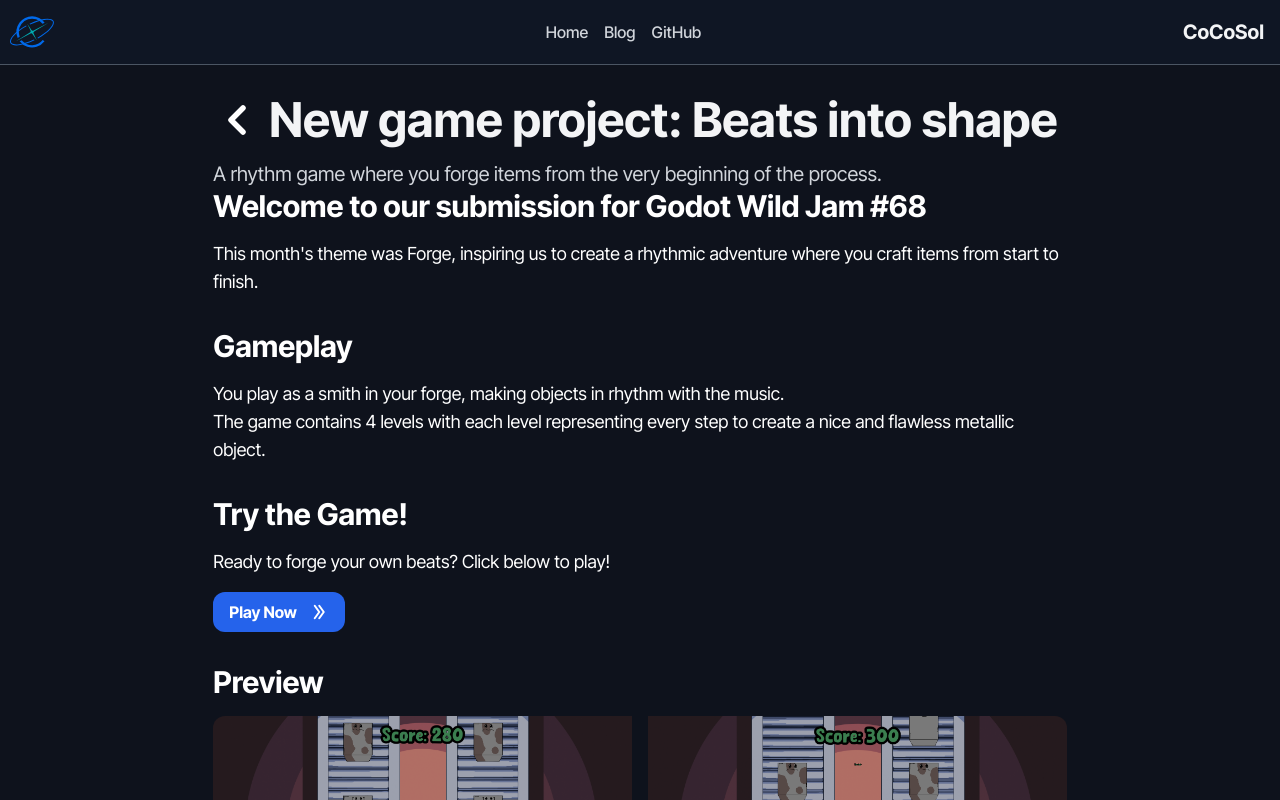
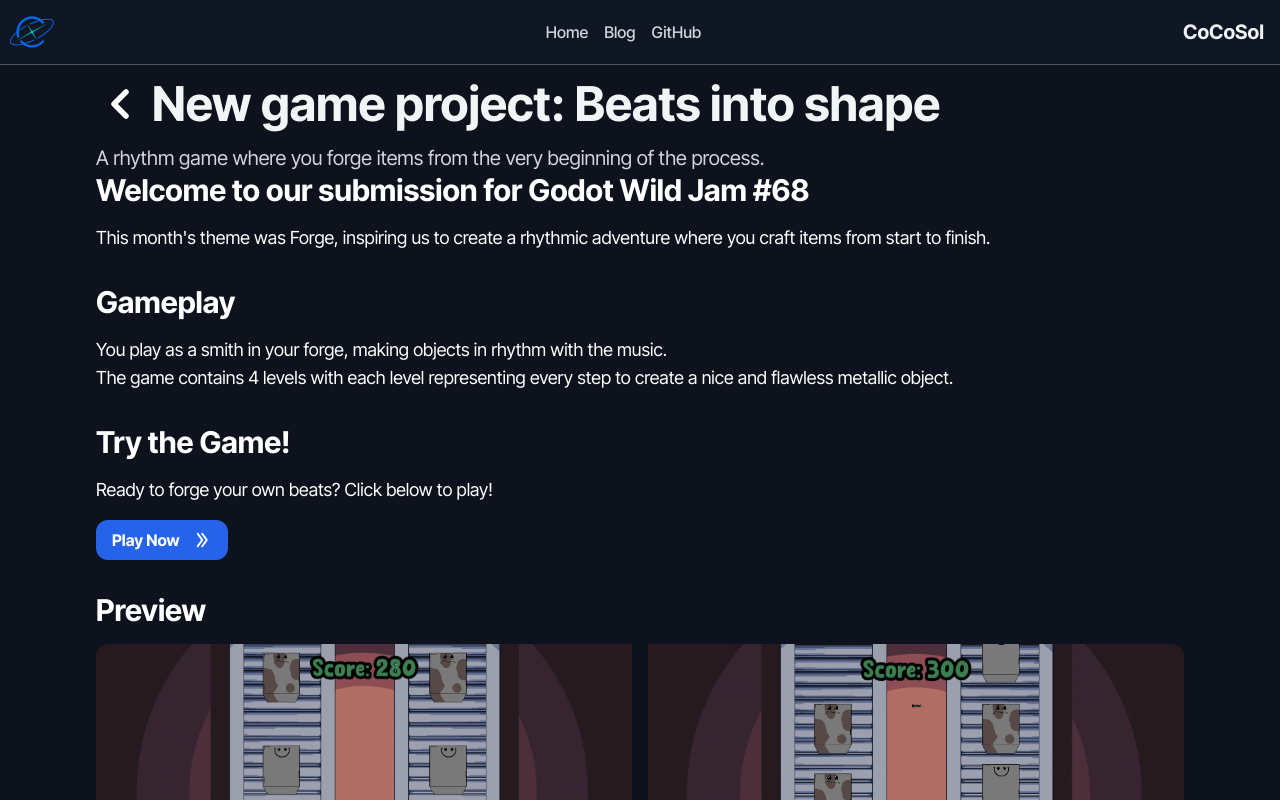
Before and after one commit to CoCoSol007/website, a SvelteKit app: page /blog/beats-into-shapes in a window 1280 px wide. Shown: the top 800 px of the page. Built offline with nearby package versions, Linux system fonts and the light colour scheme; what taos would draw is missing.

Commit message:
Update global article styling

```diff
--- a/src/routes/blog/beats-into-shapes/+page.svelte
+++ b/src/routes/blog/beats-into-shapes/+page.svelte
@@ -7,8 +7,8 @@
     import image5 from "../../../assets/beats/5.png";
 </script>
 
-<div class="container mx-auto w-2/3 py-8">
-    <div class="flex items-center gap-2 my-4">
+<div class="container mx-auto max-w-6xl p-8">
+    <div class="flex items-center gap-2 mb-4">
         <a href="/blog">
             <img src={arrow} alt="Back to Blog" class="w-12 h-12 hover:scale-125 transition">
         </a>
--- a/src/routes/blog/introduction/+page.svelte
+++ b/src/routes/blog/introduction/+page.svelte
@@ -2,8 +2,8 @@
   import arrow from "../../../assets/arrow.svg";
 </script>
 
-<div class="container mx-auto max-w-2xl p-8">
-    <div class="flex flex-row items-center md:items-start gap-2 m-4">
+<div class="container mx-auto max-w-6xl p-8">
+    <div class="flex flex-row items-center md:items-start gap-2 mb-4">
         <a href="/blog" class="md:self-start">
             <img src={arrow} alt="Back to Blog" class="w-full h-full hover:scale-125 transition">
         </a>
```
